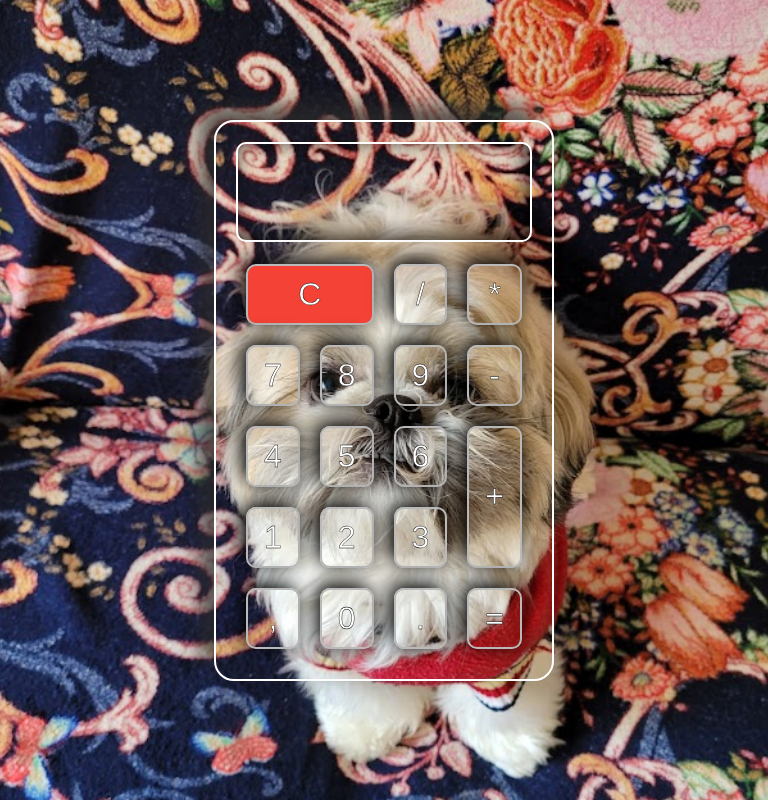
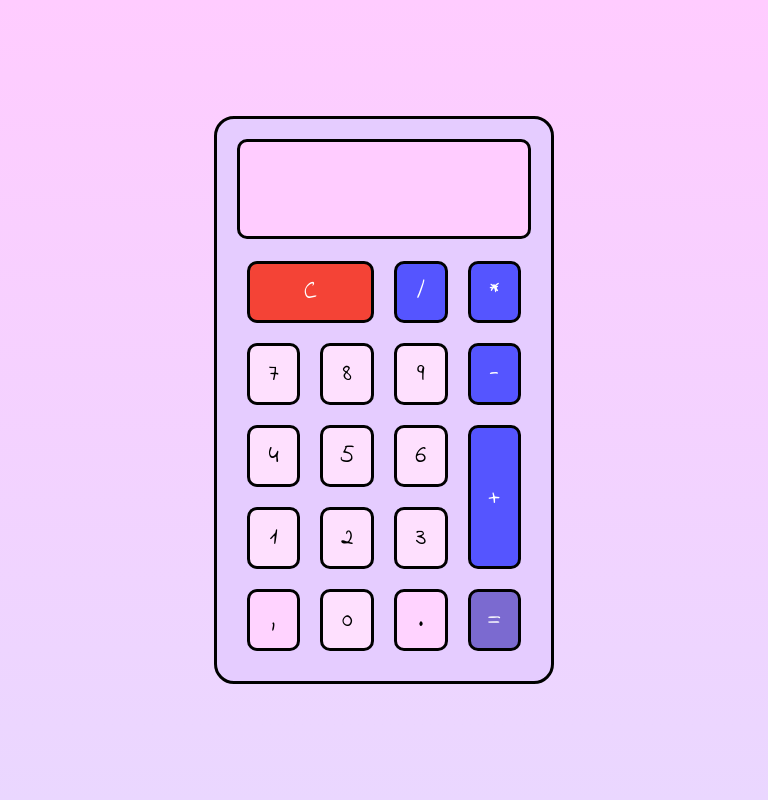
Before and after one commit to LuizSoares1/Calculadora, a plain HTML site: page index.html in a window 768 px wide. Drawn offline with Linux system fonts and the light colour scheme.

Commit message:
I deleted some files and I gave the calculator more simple, beautiful and interesting.

```diff
--- a/index.html
+++ b/index.html
@@ -1,23 +1,28 @@
 <!DOCTYPE html>
 <html lang="en">
+
 <head>
     <meta charset="UTF-8">
     <meta http-equiv="X-UA-Compatible" content="IE=edge">
     <meta name="viewport" content="width=device-width, initial-scale=1.0">
     <title>Calculadora</title>
     <link rel="stylesheet" href="style.css">
+    <link rel="preconnect" href="https://fonts.googleapis.com">
+    <link rel="preconnect" href="https://fonts.gstatic.com" crossorigin>
+    <link href="https://fonts.googleapis.com/css2?family=Indie+Flower&display=swap" rel="stylesheet">
 </head>
 <body>
+    <main>
         <div class="calculator">
             <div class="buttons">
                 <h2 id="value"></h2>
                 <span id="clear">C</span>
-            <span>/</span>
-            <span id="">*</span>
+                <span id="division">/</span>
+                <span id="time">*</span>
                 <span>7</span>
                 <span>8</span>
                 <span>9</span>
-            <span>-</span>
+                <span id="minus">-</span>
                 <span>4</span>
                 <span>5</span>
                 <span>6</span>
@@ -25,13 +30,15 @@
                 <span>1</span>
                 <span>2</span>
                 <span>3</span>
-            <span>,</span>
+                <span id="comma">,</span>
                 <span>0</span>
-            <span>.</span>
+                <span id="point">.</span>
                 <span id="equal">=</span>
             </div>
         </div>
+    </main>
 
     <script src="script.js"></script>
 </body>
+
 </html>
--- a/style.css
+++ b/style.css
@@ -3,7 +3,7 @@
     margin: 0;
     padding: 0;
     box-sizing: border-box;
-    font-family: sans-serif;
+    font-family: 'Indie Flower', cursive;
 }
 
 body {
@@ -11,9 +11,7 @@ body {
     justify-content: center;
     align-items: center;
     min-height: 100vh;
-    background-image: url("max1.jpg");
-    background-size: 20in;
-    background-position: center;
+    background: linear-gradient(#ffccff, #ead7ff);
 }
 
 .calculator {
@@ -21,9 +19,8 @@ body {
     width: 340px;
     padding: 20px;
     border-radius: 20px;
-    box-shadow: 15px 15px 20px rgba(0, 0, 0, 0.1),
-    -15px -15px 20px rgba(43, 43, 43, 0.733);
-    border: 2px solid black;
+    border: 3px solid black;
+    background: #e5ccff;
 }
 
 .calculator .buttons {
@@ -38,24 +35,21 @@ body {
     overflow: none;
     width: 100%;
     text-align: end;
-    color: #ffffff;
+    color: #000000;
     height: 100px;
     line-height: 100px;
-    box-shadow: inset 5px 5px 10px rgba(0, 0, 0, 0.1),
-    inset -5px -5px 20px rgba(0, 0, 0, 0.733);
     border-radius: 10px;
     margin-bottom: 12px;
     padding: 0 20px;
     font-size: 2em;
     font-weight: 500;
-    border: 2px solid black;
+    border: 3px solid black;
+    background: #ffccff;
 }
 
 .calculator .buttons span {
     position: relative;
     padding: 10px;
-    box-shadow: 5px 5px 10px rgba(0, 0, 0, 0.1),
-    -5px -5px 20px rgb(0, 0, 0);
     margin: 10px;
     cursor: pointer;
     user-select: none;
@@ -65,95 +59,85 @@ body {
     align-items: center;
     font-size: 1.2em;
     color: #666;
-    border: 2px solid #b9b9b9;
-    box-shadow: 5px 5px 10px rgba(0, 0, 0, 0.1)
-    -5px -5px 10px #fff;
+    border: 3px solid #000000;
     border-radius: 10px;
-    color: #fff;
+    color: #000000;
+    background: #fee0fe;
+    font-size: 25px;
+
 }
 
 .calculator .buttons span:active {
-    box-shadow: inset 5px 5px 10px rgba(0, 0, 0, 0.1)
-    inset -5px -5px 10px #fff;
     color: #000000;
+    background: #ffffff;
 }
 
 .calculator .buttons span#clear {
     grid-column: span 2;
     background: #f44336;
     color: #fff;
-    border: 2px solid #b9b9b9;
+    border: 3px solid #000000;
 }
 
 .calculator .buttons span#plus{
     grid-row: span 2;
     color: #fff;
-    border: 2px solid #b9b9b9;
+    border: 3px solid #000000;
+    background: rgb(85, 85, 255);
 }
-
 
 .calculator .buttons span#equal{
     grid-row: span 2;
     color: #fff;
-    border: 2px solid #b9b9b9;
+    border: 3px solid #000000;
+    background: rgb(123, 106, 208);
+}
+
+.calculator .buttons span#minus{
+    color: #fff;
+    border: 3px solid #000000;
+    background: rgb(85, 85, 255);
+}
+
+.calculator .buttons span#time{
+    color: #fff;
+    border: 3px solid #000000;
+    background: rgb(85, 85, 255);
+}
+
+.calculator .buttons span#division{
+    color: #fff;
+    border: 3px solid #000000;
+    background: rgb(85, 85, 255);
+}
+
+.calculator .buttons span#comma{
+    color: #000000;
+    border: 3px solid #000000;
+    background: #ffd3ff;
+}
+
+.calculator .buttons span#point{
+    color: #000000;
+    border: 3px solid #000000;
+    background: #ffd3ff;
 }
 
 .calculator .buttons span#clear:active,
 .calculator .buttons span#plus:active,
-.calculator .buttons span#equal:active
+.calculator .buttons span#equal:active,
+.calculator .buttons span#minus:active,
+.calculator .buttons span#time:active,
+.calculator .buttons span#division:active
 {
-    box-shadow: 5px 5px 10px rgba(0, 0, 0, 0.1)
-    inset -5px -5px 10px #fff;
     inset: 5px 5px 10px rgba (0, 0, 0, 0.1);
-    color: #666;
+    color: #000000;
 
 }
 
-@media (min-width: 360px) and (max-width: 768px) {
-
-    body {
-        background-image: url("max2.jpeg");
-        background-size: 7in;
-    }
-
-    .calculator {
-        border: 2px solid #ffffff;
-    }
-
-    .calculator .buttons #value {
-        border: 2px solid white;
-    }
-
-    .calculator .buttons span {
-        color: white;
-        -webkit-text-stroke: 0.3px #000000;
-    }
-
-
+.calculator .buttons span#comma:active,
+.calculator .buttons span#point:active
+{
+    inset: 5px 5px 10px rgba (0, 0, 0, 0.1);
+    background: #ffffff;
 }
-
-@media (min-width: 768px) and (max-width: 1200px) {
-
-    body {
-        background-image: url("max2.jpeg");
-        background-size: 9in;
-        size: 200%;
-        size-adjust: 125%;
-    }
-
-    .calculator {
-        border: 2px solid #ffffff;
-    }
-
-    .calculator .buttons #value {
-        border: 2px solid white;
-    }
-
-    .calculator .buttons span {
-        color: white;
-        font-size: 2em;
-        -webkit-text-stroke: 0.4px #000000;
-    }
-
-
-}
```
Also changed, not shown: max1.jpg (deleted), max2.jpeg (deleted). Lines whose indentation alone changed are shown as unchanged.
